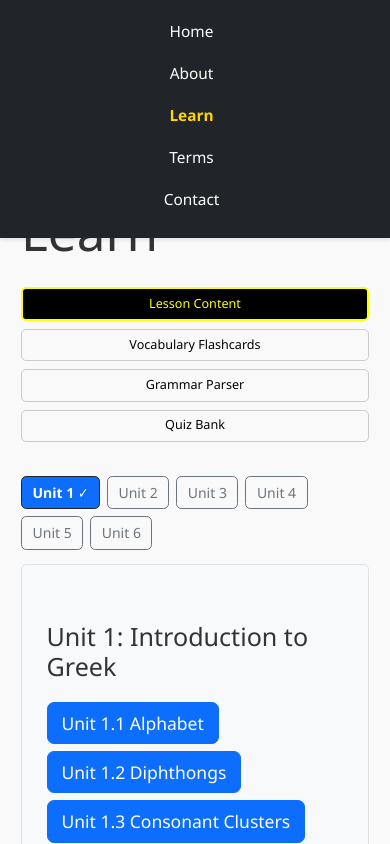
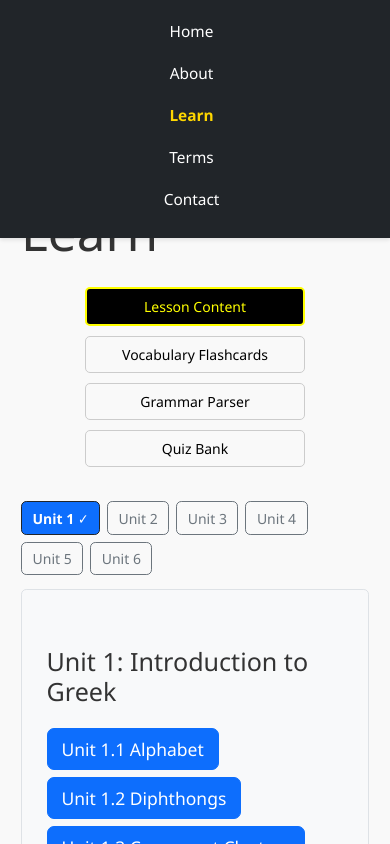
Before and after one commit to SandraF1/KoineGreek, a React (Vite) app in the folder frontend/: page /KoineGreek/learn in a window 390 px wide. Shown: the top 844 px of the page. Built offline with nearby package versions, Linux system fonts and the light colour scheme.

Commit message:
Navbar and title 4

```diff
--- a/frontend/src/styles/global.css
+++ b/frontend/src/styles/global.css
@@ -23,7 +23,7 @@ body {
   top: 0;
   left: 0;
   right: 0;
-  background-color: #000;
+  background-color: #000000;
   color: white;
   z-index: 9999;
   display: flex;
@@ -59,7 +59,7 @@ body {
    App Content
    ======================= */
 .app-content {
-  padding-top: 8rem; /* space for navbar */
+  padding-top: 8rem; /* enough space for navbar */
   display: flex;
   flex-direction: column;
   gap: 1rem;
@@ -70,15 +70,16 @@ body {
    ======================= */
 .section-buttons {
   display: flex;
-  flex-wrap: wrap;
+  flex-wrap: nowrap; /* prevent wrapping on desktop */
   gap: 10px;
   margin-bottom: 20px;
   justify-content: flex-start;
 }
 
 .section-buttons button {
-  flex: 0 1 180px;
-  min-width: 120px;
+  flex: 0 1 auto; /* allow shrinking */
+  min-width: 140px;
+  max-width: 220px;
   padding: 0.5rem 0.75rem;
   border-radius: 5px;
   border: 1px solid #ccc;
@@ -86,10 +87,7 @@ body {
   color: black;
   cursor: pointer;
   transition: all 0.2s ease;
-
-  /* wrap text inside button */
-  white-space: normal;
-  word-break: break-word;
+  white-space: nowrap; /* keep text on one line */
   text-align: center;
 }
 
@@ -177,7 +175,7 @@ label {
 }
 
 /* =======================
-   Background Cards (Vocab / Grammar / Quiz Bank)
+   Background Cards
    ======================= */
 .unit-background-card {
   display: flex;
@@ -227,21 +225,17 @@ label {
     font-size: 1rem;
   }
 
-  .flashcard {
-    width: 100%;
-    max-width: 280px;
-  }
   .section-buttons {
-    flex-direction: column;
-    gap: 8px;
+    flex-wrap: wrap; /* allow wrapping on small screens */
     justify-content: center;
   }
   .section-buttons button {
     flex: 1 1 100%;
     min-width: unset;
   }
+
   .app-content {
-    padding-top: 11rem;
+    padding-top: 11rem; /* spacing for taller navbar */
   }
 }
 
@@ -257,10 +251,6 @@ label {
     margin-right: 0.5rem;
   }
   .app-content {
-    padding-top: 13rem;
-  }
-  .section-buttons button {
-    font-size: 0.9rem;
-    padding: 0.4rem 0.5rem;
+    padding-top: 13rem; /* extra space for multi-line navbar */
   }
 }
```
